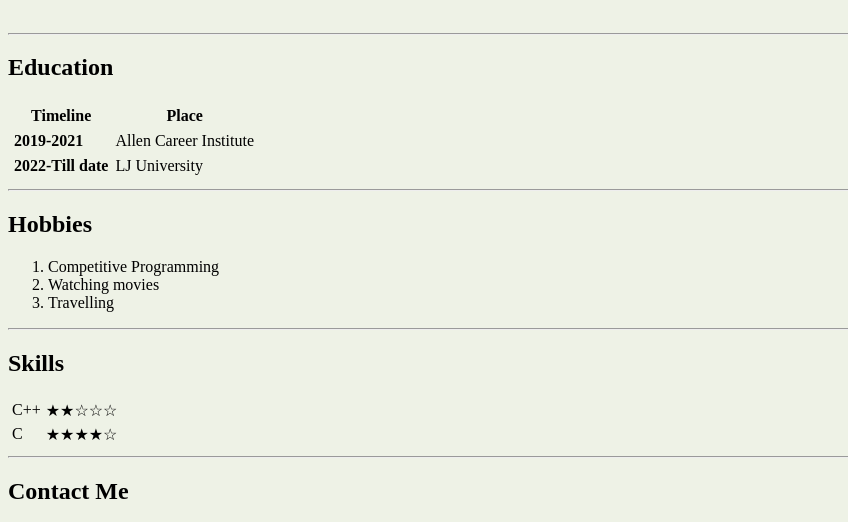
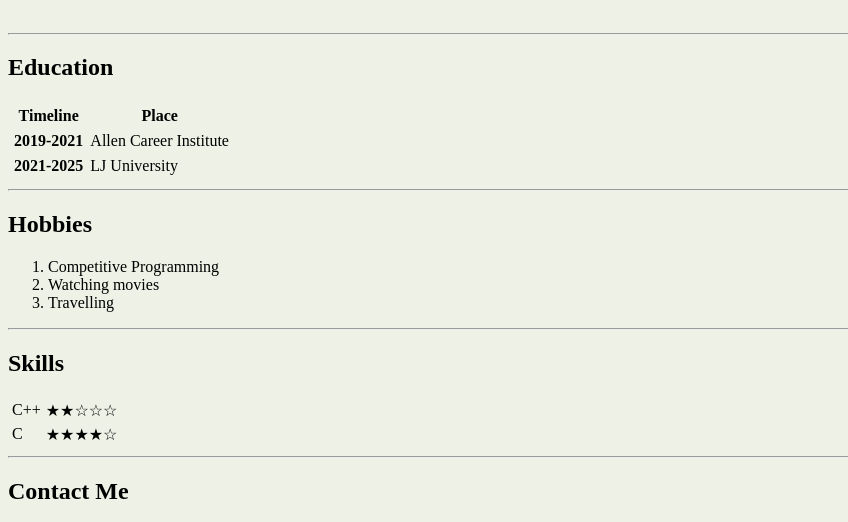
Before and after one commit to SilverSkullSS/cv, a plain HTML site: page index.html in a window 1280 px wide. Shown: the part 202-724 px from the top of the page, without its empty margins (0-848 px from the left). Drawn offline with Linux system fonts and the light colour scheme.

Commit message:
update index.html
updated education section.

-changed timeline for LJ University

```diff
--- a/index.html
+++ b/index.html
@@ -35,7 +35,7 @@
       <td>Allen Career Institute</td>
     </tr>
     <tr>
-      <td><b>2022-Till date</b></td>
+      <td><b>2021-2025</b></td>
       <td>LJ University</td>
     </tr>
   </table>
```
